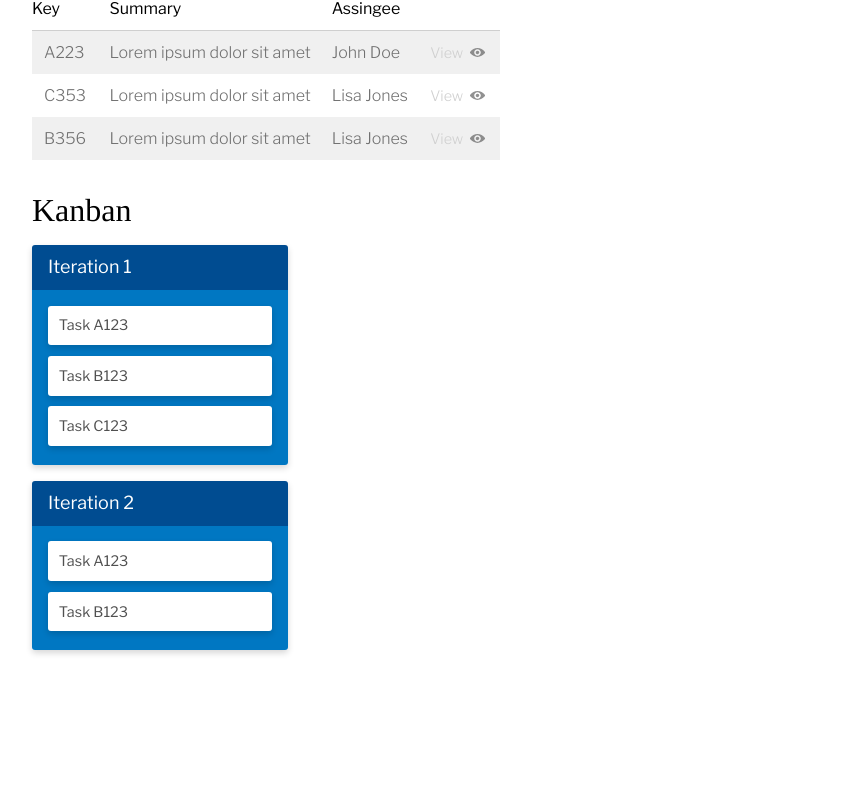
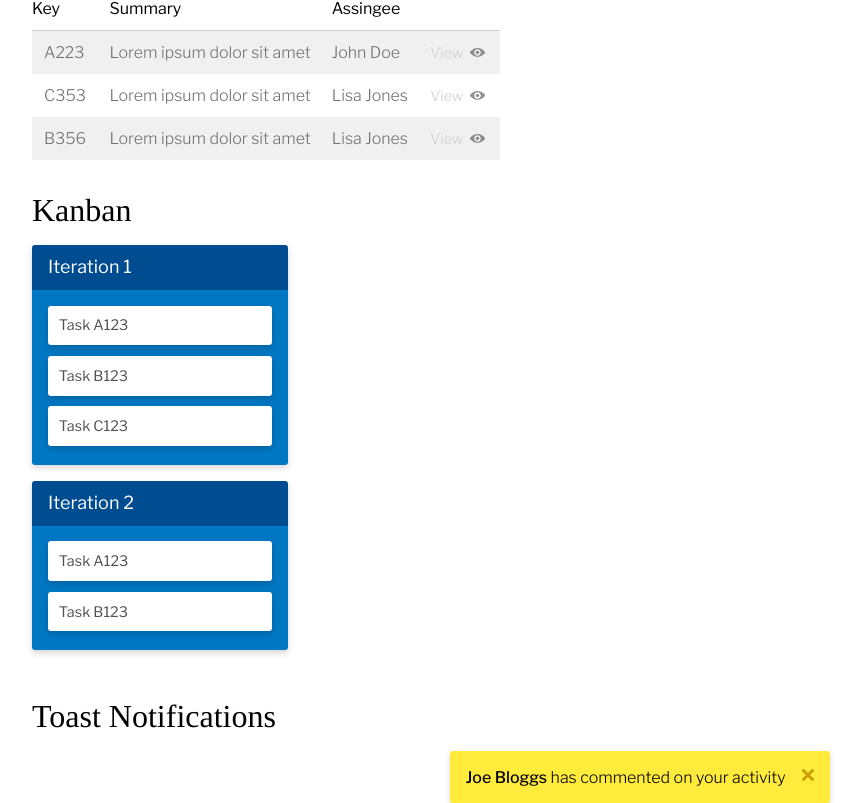
Before and after one commit to AdamMcquiff/proj-webapp, an Angular app: page /sink in a window 1280 px wide. Shown: the part 1060-1863 px from the top of the page, without its empty margins (0-865 px from the left). Before the commit the page ends 1758 px from the top, so only its background shows below. Built offline with nearby package versions, Linux system fonts and the light colour scheme.

Commit message:
Added toast notification styles

```diff
--- a/src/app/sink.component.html
+++ b/src/app/sink.component.html
@@ -130,4 +130,13 @@
             </div>
         </article>
     </article>
+
+    <article class="sink-section">
+        <h2 class="sink-section-title">Toast Notifications</h2>
+
+        <dialog class="toast" open>
+            <span class="toast-featured">Joe Bloggs</span> has commented on your activity
+            <button class="toast-dismiss-btn" aria-label="Dismiss"></button>
+        </dialog>
+    </article>
 </main>
--- /dev/null
+++ b/src/sass/modules/_toast.scss
@@ -0,0 +1,33 @@
+/*
+ * Toast Notifications
+ *
+ */
+
+.toast {
+    background: $yellow;
+
+    border: none;
+    border-radius: 3px;
+    box-shadow: 0 3px 6px 0 rgba(0, 0, 0, 0.16);
+
+    font-family: $libre-franklin;
+    font-weight: 200;
+
+    &-featured {
+        font-weight: 500;
+    }
+
+    &-dismiss-btn {
+        background: url('../assets/img/icons/yellow-cross.svg');
+        background-size: contain;
+        background-repeat: no-repeat;
+        background-position: 50%;
+
+        border: none;
+
+        margin: { left: 1em; }
+        height: 1.25em;
+
+        cursor: pointer;
+    }
+}
--- a/src/sass/partials/_variables.scss
+++ b/src/sass/partials/_variables.scss
@@ -6,12 +6,13 @@
 $green:         #1FAA00;
 $light-green:   #64DD17;
 
-
 $blue:          #0077C2;
 $dark-blue:     #004C91;
 
 $light-red:     #BA000D;
 $red:           #F44336;
+
+$yellow:        #FFEB3B;
 
 $lightest-gray: #F0F0F0;
 $lighter-gray:  #D7D6D6;
--- a/src/sass/style.scss
+++ b/src/sass/style.scss
@@ -12,3 +12,4 @@
 @import 'modules/forms';
 @import 'modules/kanban-cards';
 @import 'modules/tables';
+@import 'modules/toast';
```
Also changed, not shown: src/assets/img/icons/yellow-cross.svg (added), src/sass/modules/_forms.scss (line endings or trailing spaces).
